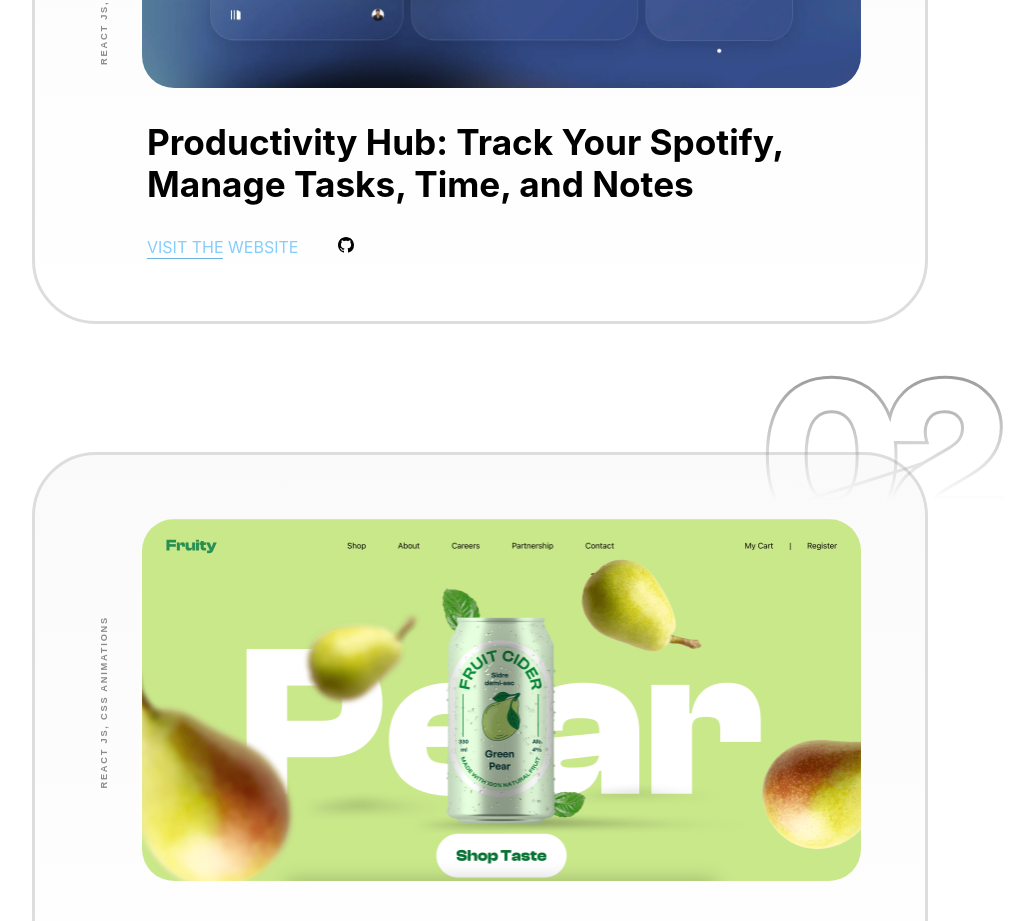
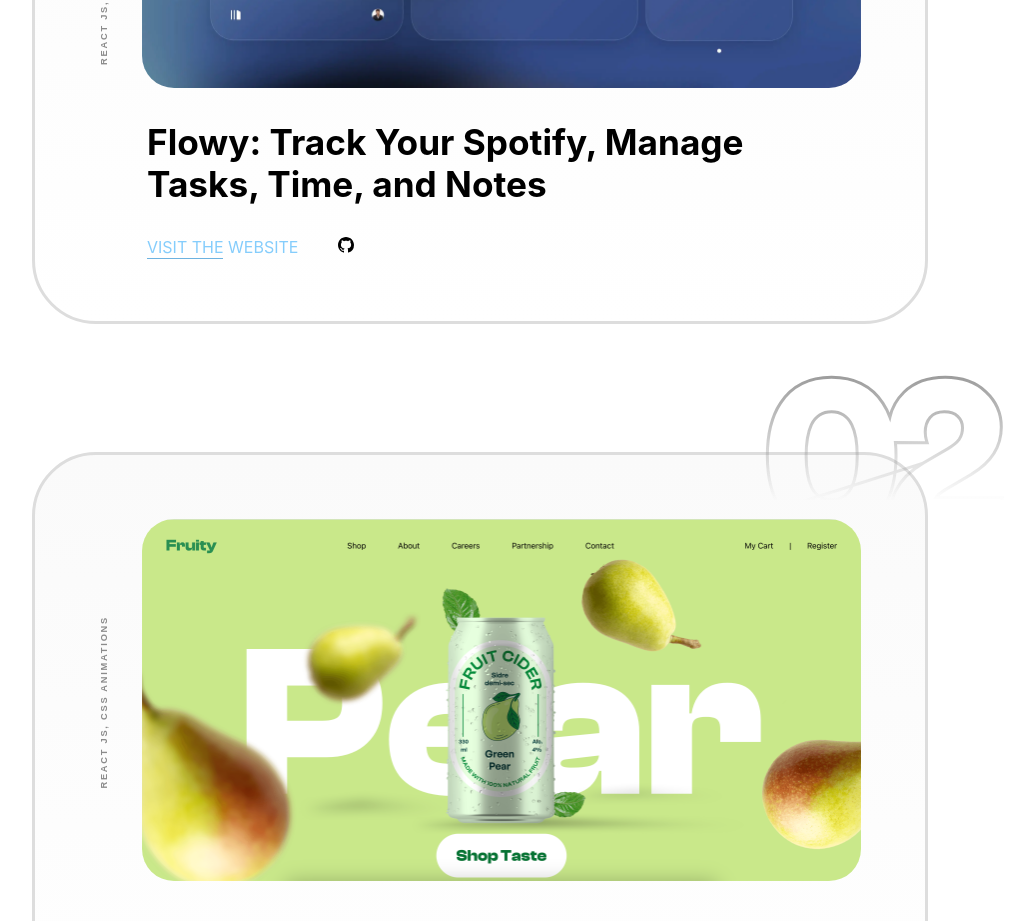
Before and after one commit to fabiobarrosb1/WebPortfolio, a React (Create React App) app: page / in a window 1280 px wide. Shown: the part 1340-2261 px from the top of the page, without its empty margins (160-1194 px from the left). Built offline with nearby package versions, Linux system fonts and the light colour scheme.

Commit message:
URL Project and Name Project changes

```diff
--- a/src/components/Projects/Projects.jsx
+++ b/src/components/Projects/Projects.jsx
@@ -15,11 +15,10 @@
   const cards = [
     {
       id: "card1",
-      title:
-        "Productivity Hub: Track Your Spotify, Manage Tasks, Time, and Notes",
+      title: "Flowy: Track Your Spotify, Manage Tasks, Time, and Notes",
       imageUrl: SpotifyProject,
       description: "Designed and built entirely by me.",
-      url: "https://dashboard-flow.vercel.app",
+      url: "https://flowy-app.vercel.app",
       number: "01",
       tools: "REACT JS, REDUX, SPOTIFY API, WEB PLAYBACK SDK",
     },
```
